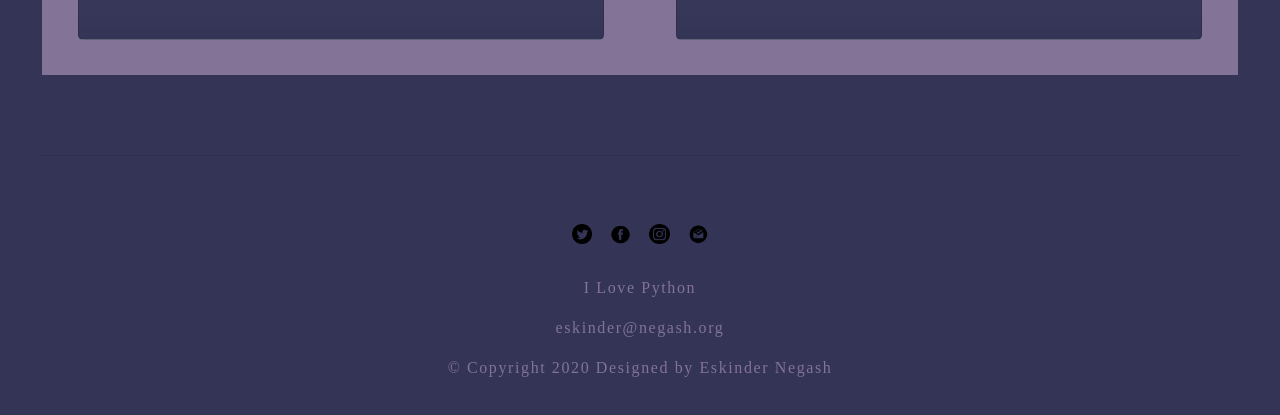
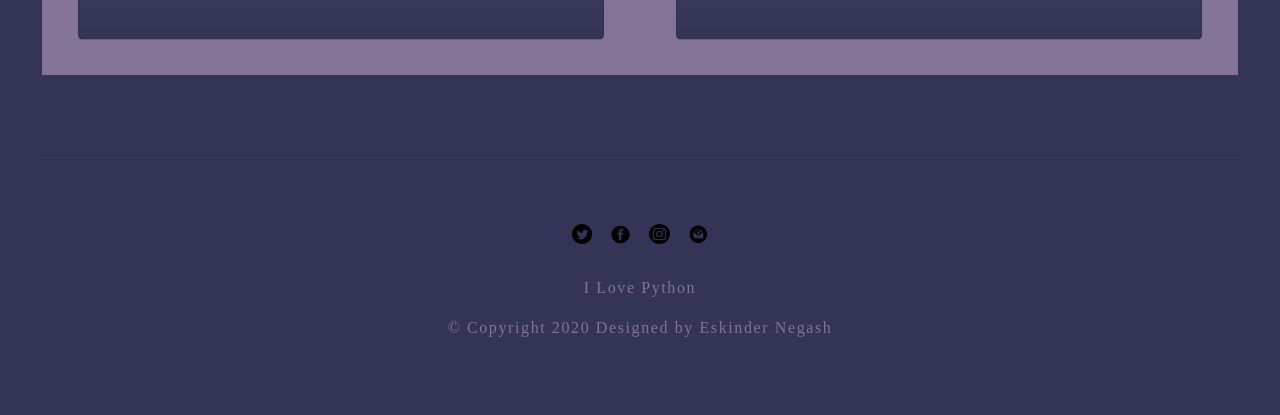
Before and after one commit to eskuye11/somedocs, a plain HTML site: page page/myachives.html in a window 1280 px wide. Shown: the part 4059-4474 px from the top of the page. Drawn offline with nearby package versions, Linux system fonts and the light colour scheme.

Commit message:
Update myachives.html
take out the other email

```diff
--- a/page/myachives.html
+++ b/page/myachives.html
@@ -250,7 +250,7 @@
 
         <div id="foot-text">
           <p class="design loveP">I Love Python</p>
-          <p class="design">eskinder@negash.org</p>
+
           <p class="design">© Copyright 2020 Designed by Eskinder Negash</p>
         </div>
 
```
